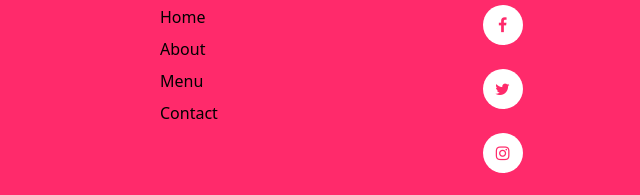
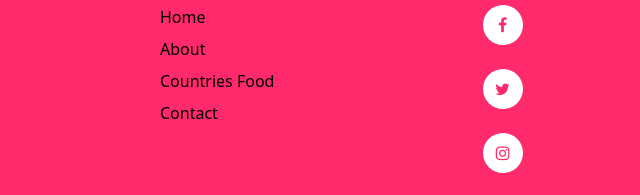
Before and after one commit to Hawigirmachew/AfriFood, a plain HTML site: page pages/about.html in a window 1280 px wide. Shown: the part 1062-1257 px from the top of the page, 512-1152 px from the left. Drawn offline with nearby package versions, Linux system fonts and the light colour scheme.

Commit message:
deletions of images and link setup

```diff
--- a/pages/about.html
+++ b/pages/about.html
@@ -102,19 +102,19 @@
           <h3 class="footer--title">Location</h3>
           <ul class="footer--list">
             <li class="footer--listItems">
-              <a href="" class="countries">Nigeria</a>
+              <a href="./nigeria.html" class="countries">Nigeria</a>
             </li>
             <li class="footer--listItems">
-              <a href="" class="countries">Ethiopia</a>
+              <a href="./ethiopia.html" class="countries">Ethiopia</a>
             </li>
             <li class="footer--listItems">
-              <a href="" class="countries">South Africa</a>
+              <a href="./southafrican.html" class="countries">South Africa</a>
             </li>
             <li class="footer--listItems">
-              <a href="" class="countries">Egypt</a>
+              <a href="./egypt.html" class="countries">Egypt</a>
             </li>
             <li class="footer--listItems">
-              <a href="" class="countries">Dr. Congo</a>
+              <a href="./drcongo.html" class="countries">Dr. Congo</a>
             </li>
           </ul>
         </div>
@@ -128,7 +128,7 @@
               <a href="#" class="quickLinks--link">About</a>
             </li>
             <li class="footer--listItems">
-              <a href="./food.html" class="quickLinks--link">Menu</a>
+              <a href="../index.html#countries-food" class="quickLinks--link">Countries Food</a>
             </li>
             <li class="footer--listItems">
               <a href="./contact.html" class="quickLinks--link">Contact</a>
```
Also changed, not shown: pages/contact.html (+6 -6 lines), pages/thankyou.html (+6 -2 lines), Assets/facebook logo.png (deleted), Assets/food/Ghana/fufu_ghana.jpg (deleted), Assets/food/Ghana/palmNut_ghana.jpg (deleted), Assets/food/Ghana/rice-water-ghana.jpg (deleted), Assets/food/Kenya/kuchumbari_kenya.jpg (deleted), Assets/food/Kenya/mutura-kenyan-sausage.jpg (deleted), Assets/food/Kenya/sukumaWiki_kenya.jpg (deleted), Assets/food/Morocco/couscous-is-national-dish-of-morocco.jpg (deleted), Assets/food/Morocco/moroccan-cooked-salad.jpg (deleted), Assets/food/Morocco/moroccan-harira.jpg (deleted), Assets/instagram logo.png (deleted), Assets/twitter logo.png (deleted).
